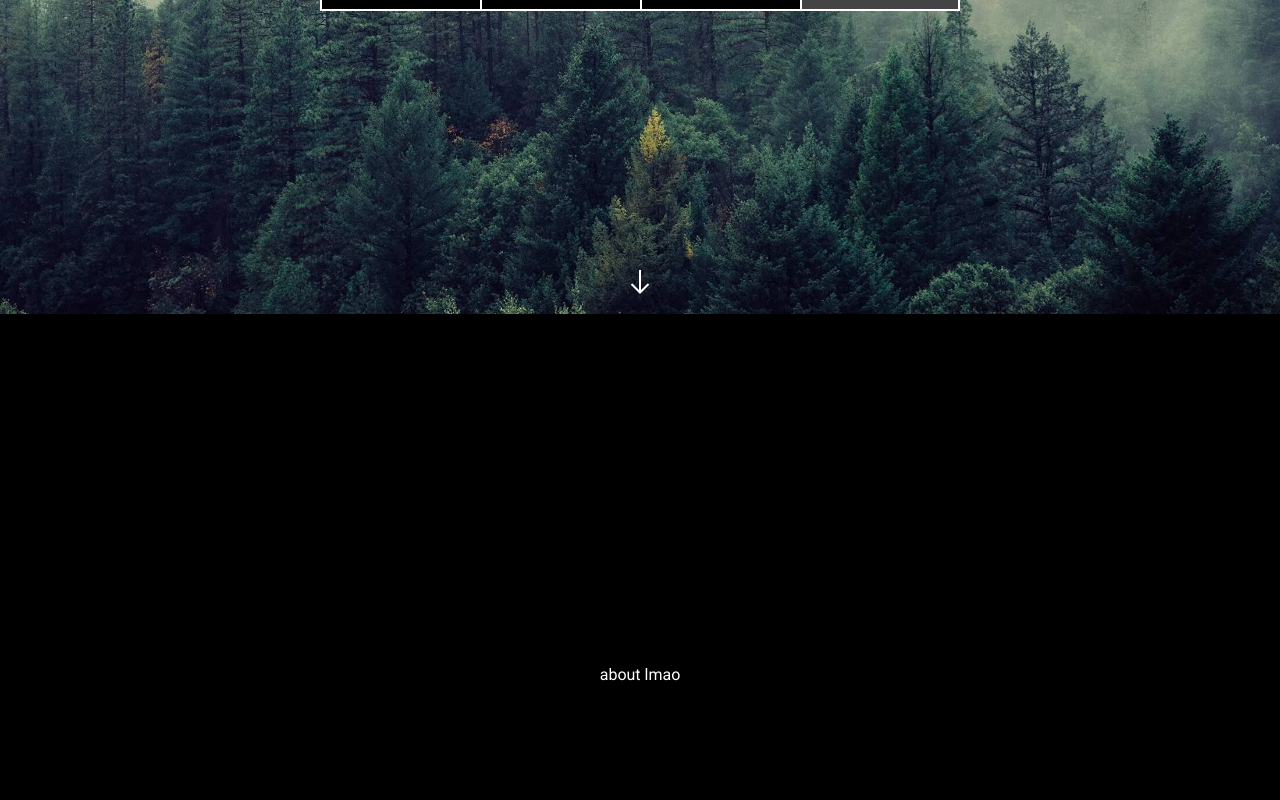
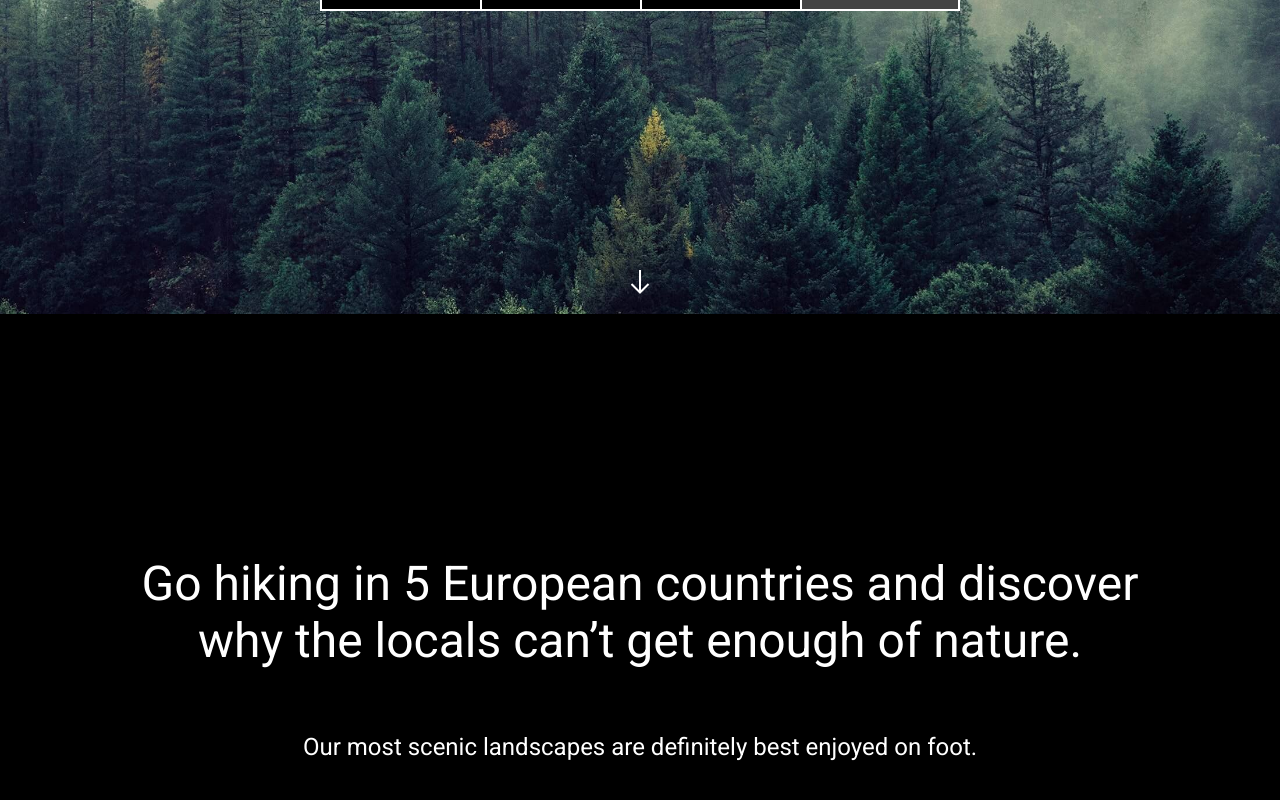
Before and after one commit to alexbtnr/Sylvain-v2, a React (Create React App) app: page / in a window 1280 px wide. Shown: the part 486-1286 px from the top of the page. Built offline with nearby package versions, Linux system fonts and the light colour scheme.

Commit message:
Written and styled about text

```diff
--- a/src/components/About.js
+++ b/src/components/About.js
@@ -1,11 +1,14 @@
 import { motion } from "framer-motion";
 import React from "react";
 import styled from "styled-components";
+import AboutText from "./AboutText";
 
 const About = () => {
   return (
     <StyledAbout id='about'>
-      <div className='container'>about lmao</div>
+      <div className='container'>
+        <AboutText />
+      </div>
     </StyledAbout>
   );
 };
@@ -15,7 +18,6 @@ const StyledAbout = styled(motion.section)`
   color: #fff;
   width: 100%;
   height: 90vh;
-
   .container {
     display: flex;
     flex-direction: column;
--- /dev/null
+++ b/src/components/AboutText.js
@@ -0,0 +1,38 @@
+import { motion } from "framer-motion";
+import React from "react";
+import styled from "styled-components";
+
+const AboutText = () => {
+  return (
+    <StyledText>
+      <h2>
+        Go hiking in 5 European countries and discover why the locals can’t get
+        enough of nature.
+      </h2>
+      <h4>Our most scenic landscapes are definitely best enjoyed on foot.</h4>
+    </StyledText>
+  );
+};
+
+const StyledText = styled(motion.div)`
+  display: flex;
+  flex-direction: column;
+  text-align: center;
+  align-items: center;
+  justify-content: center;
+  width: 80%;
+
+  h2 {
+    font-size: 3rem;
+    font-weight: lighter;
+    margin-bottom: 4rem;
+  }
+
+  h4 {
+    font-size: 1.5rem;
+    font-weight: lighter;
+    margin-bottom: 2rem;
+  }
+`;
+
+export default AboutText;
--- a/src/components/GlobalStyles.js
+++ b/src/components/GlobalStyles.js
@@ -13,6 +13,7 @@ const GlobalStyles = createGlobalStyle`
   }
   body {
     background: #cfcfff;
+    /* background: red; */
 
     div.container {
       max-width: 1280px;
```
